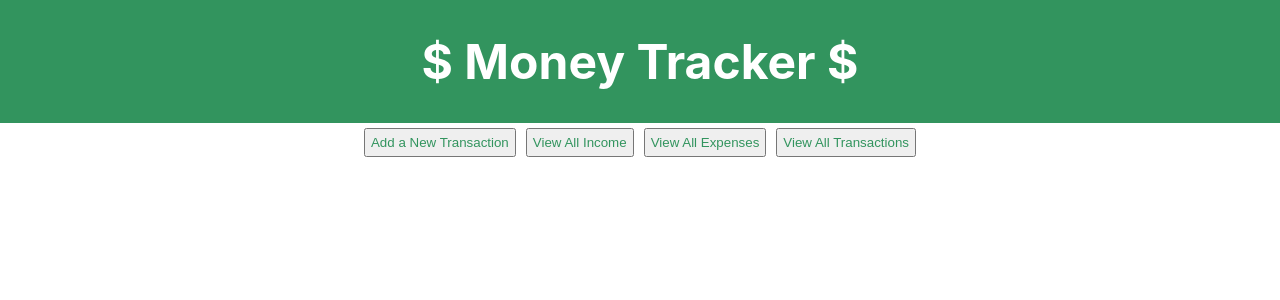
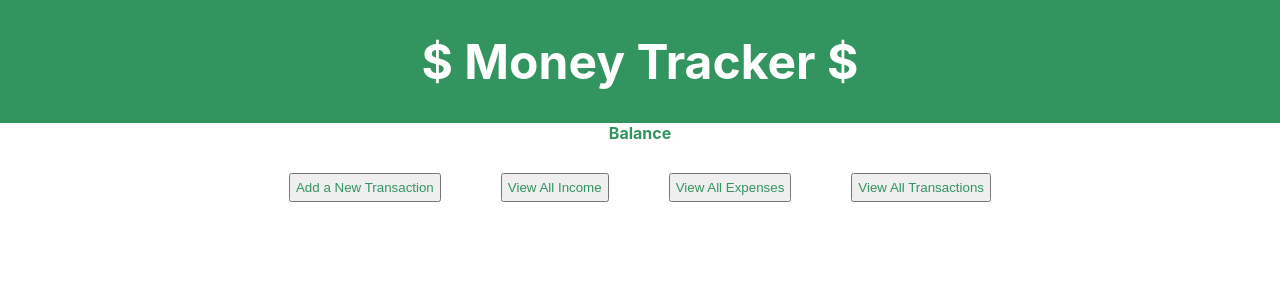
Before and after one commit to bettyreaney/project-3-frontend, a React (Create React App) app: page / in a window 1280 px wide. Shown: the top 300 px of the page. Built offline with nearby package versions, Linux system fonts and the light colour scheme.

Commit message:
adds all transactions component

```diff
--- a/src/App.css
+++ b/src/App.css
@@ -15,8 +15,18 @@
   box-shadow: darkgray 50px;
 }
 
+article > div:nth-child(1) {
+  flex-grow: 1;
+}
+
 #new, #income, #expense, #all {
   color: #32945e;
   padding: 5px;
-  margin: 5px;
+  margin: 30px;
 }
+
+#balance {
+  color: #32945e;
+  padding: 10px;
+  margin: 10px;
+}
--- a/src/App.js
+++ b/src/App.js
@@ -3,6 +3,7 @@ import { useState, useEffect } from 'react';
 import CreateMoney from './components/CreateMoney/CreateMoney';
 import AllIncome from './components/AllIncome/AllIncome'
 import AllExpenses from './components/AllExpenses/AllExpenses';
+import AllTransactions from './components/AllTransactions/AllTransactions';
 
 function App() {
 
@@ -38,11 +39,20 @@ function App() {
     }
   }
 
+  function handleEdit(id) {
+    console.log(id);
+  }
+
   return (
     <div className="App">
       <header className="App-header">
         <h1>$ Money Tracker $</h1>
       </header>
+
+      <div>
+      <strong id="balance">Balance</strong>
+      </div>
+
 
       <button id="new" onClick={evt => handleRender(evt)}>Add a New Transaction</button>
       <button id="income" onClick={evt => handleRender(evt)}>View All Income</button>
@@ -58,15 +68,15 @@ function App() {
     : null}
 
     {allExpenses === true ?
-    <AllExpenses/>
+      <AllExpenses/>
     : null}
 
     {allTransactions === true ?
-    <p>All Transactions</p>
+    <AllTransactions />
     : null}
 
 
-    </div>
+  </div>
   );
 }
 
--- a/src/components/AllExpenses/AllExpenses.css
+++ b/src/components/AllExpenses/AllExpenses.css
@@ -5,6 +5,5 @@
 }
 
 #deleteBtn {
-    padding: 5px;
     margin: 5px;
 }
--- /dev/null
+++ b/src/components/AllTransactions/AllTransactions.js
@@ -0,0 +1,36 @@
+import './AllTransactions.css';
+import { useState, useEffect } from 'react';
+
+function AllTransactions() {
+
+const [allTransactions, setAllTransactions] = useState([])
+
+useEffect(() => {
+    fetch('http://localhost:3001/money')
+    .then(res => res.json())
+    .then(data => setAllTransactions(data))
+}, [])
+
+  return (
+    <div className="App">
+      <header className="App-header">
+
+      </header>
+
+        {allTransactions.length ? allTransactions.map(item => {
+            return(
+                <li>
+                    {item.income}
+                    <button id="deleteBtn" type="submit">🗑</button>
+                    {item.addAmount}
+                    {item.title}
+                    <button id="editBtn" type="submit">Edit</button>
+                </li>
+            )
+        }) : null }
+
+    </div>
+  );
+}
+
+export default AllTransactions;
```
Also changed, not shown: src/components/AllTransactions/AllTransactions.css (added).
